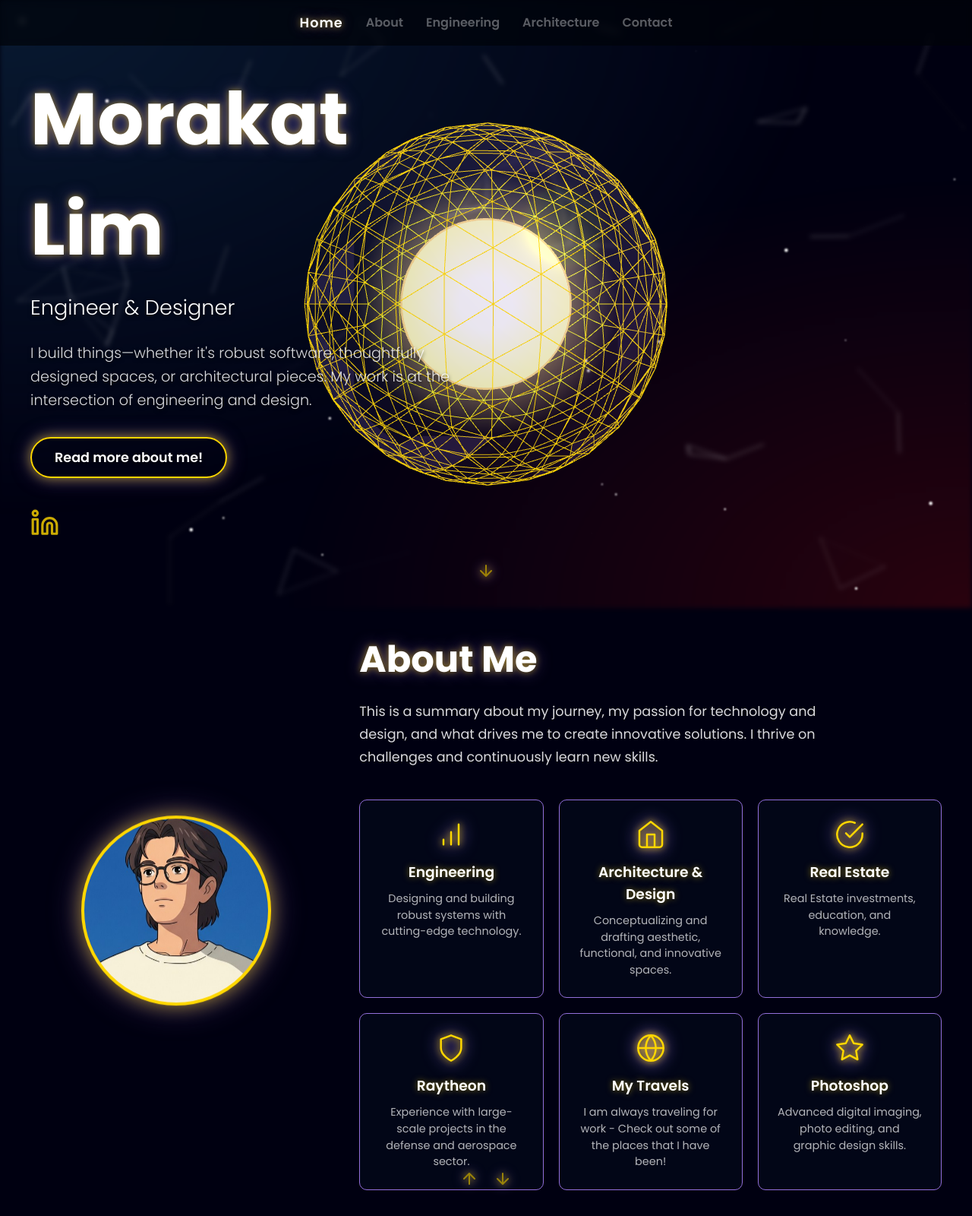
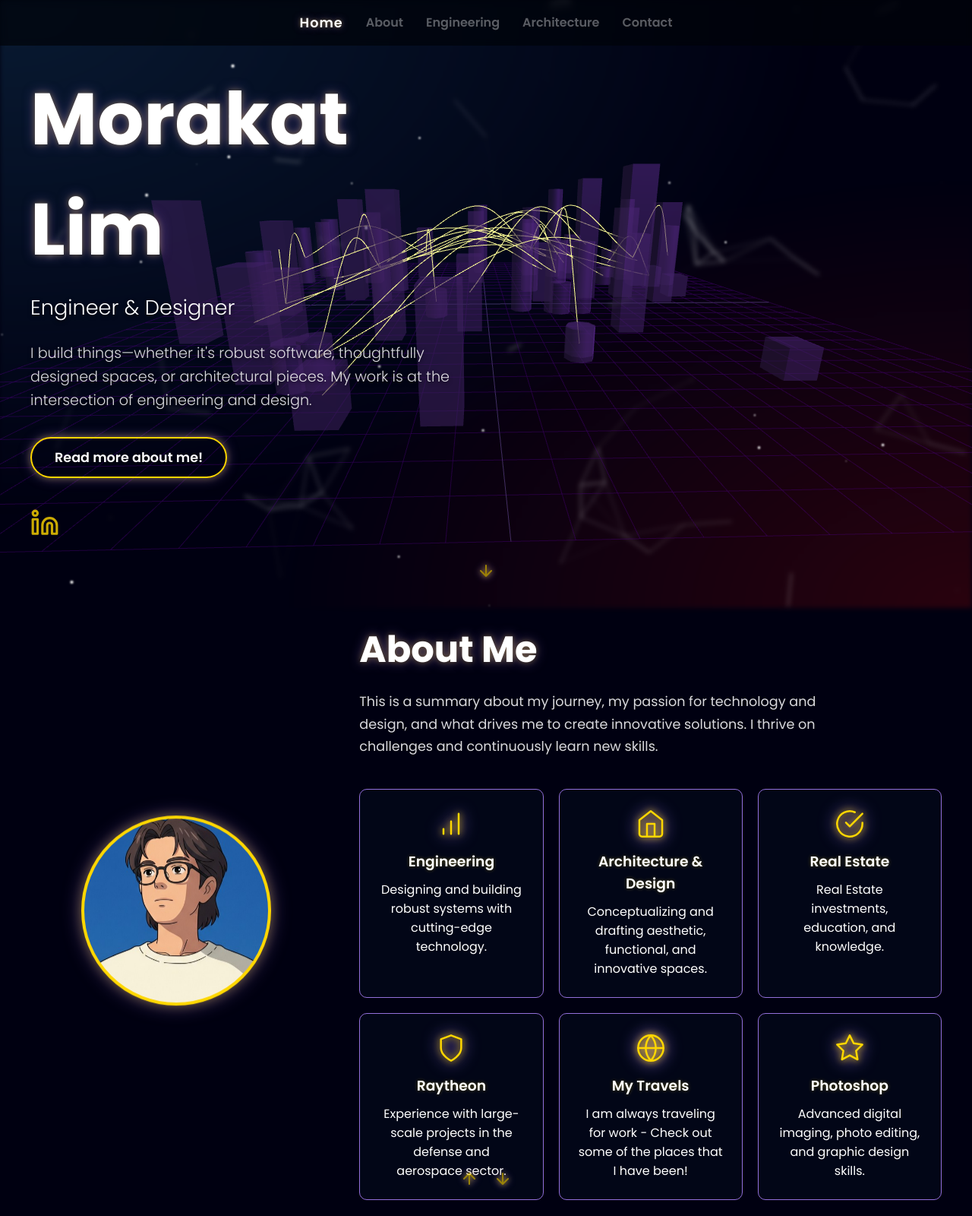
Before and after one commit to MorakatLim/Portfolio_Website, a plain HTML site: page index.html in a window 1280 px wide. Shown: the top 1600 px of the page at 76% size. Drawn offline with nearby package versions, Linux system fonts and the light colour scheme; animation ran at ten frames a second.

Commit message:
New home page - in progress

```diff
--- a/script.js
+++ b/script.js
@@ -216,7 +216,8 @@ document.addEventListener('DOMContentLoaded', () => {
                         <h4>Design Philosophy</h4>
                         <p>
                             My design philosophy centers on human-centric and sustainable design.
-                            I believe that buildings should not only be aesthetically pleasing but also functional, environmentally responsible, and seamlessly integrated with their surroundings.
+                            I believe that buildings should not only be aesthetically pleasing but also functional, environmentally responsible, and seamlessly integrated
+                            with their surroundings.
                         </p>
                     </div>
                     <div class="skills-container">
@@ -651,11 +652,10 @@ document.addEventListener('DOMContentLoaded', () => {
 
 
     // ===================================================================
-    // === THREE.JS DYSON SPHERE INITIALIZATION ==========================
+    // === THREE.JS URBAN FABRIC INITIALIZATION ==========================
     // ===================================================================
 
     if (document.getElementById('sphere-container')) {
-        // --- Setup ---
         const container = document.getElementById('sphere-container');
         const scene = new THREE.Scene();
         const camera = new THREE.PerspectiveCamera(75, container.clientWidth / container.clientHeight, 0.1, 1000);
@@ -664,65 +664,76 @@ document.addEventListener('DOMContentLoaded', () => {
         renderer.setSize(container.clientWidth, container.clientHeight);
         container.appendChild(renderer.domElement);
 
-        camera.position.z = 12;
+        camera.position.set(0, 5, 20); // Adjust camera position for a better view of the city
+        camera.lookAt(0, 0, 0);
 
         // --- Lighting ---
-        const ambientLight = new THREE.AmbientLight(0x404040, 2);
+        const ambientLight = new THREE.AmbientLight(0x404040, 1.5);
         scene.add(ambientLight);
 
-        const pointLight = new THREE.PointLight(0xffffff, 1, 100);
-        pointLight.position.set(10, 10, 10);
-        scene.add(pointLight);
+        const directionalLight = new THREE.DirectionalLight(0xffffff, 0.8);
+        directionalLight.position.set(10, 15, 10);
+        scene.add(directionalLight);
 
         // --- Main Group ---
-        const dysonSphereGroup = new THREE.Group();
-        dysonSphereGroup.position.x = 0;
-        scene.add(dysonSphereGroup);
+        const urbanFabricGroup = new THREE.Group();
+        scene.add(urbanFabricGroup);
 
-        // --- Sun & Glow ---
-        const sunGeometry = new THREE.SphereGeometry(2.5, 32, 32);
-        const sunMaterial = new THREE.MeshBasicMaterial({
-            color: 0xffdd88,
-            side: THREE.BackSide,
+        // --- Ground Grid (Real Estate & Planning) ---
+        const gridSize = 30;
+        const gridDivisions = 30;
+        const gridHelper = new THREE.GridHelper(gridSize, gridDivisions, 0x9370DB, 0x4B0082); // Purple and Darker Purple
+        gridHelper.material.opacity = 0.4;
+        gridHelper.material.transparent = true;
+        urbanFabricGroup.add(gridHelper);
+
+        // --- Abstract Buildings (Architecture & Design) ---
+        const buildings = [];
+        const buildingMaterial = new THREE.MeshStandardMaterial({
+            color: 0x8A2BE2, // Blue-Violet
+            transparent: true,
+            opacity: 0.6,
+            roughness: 0.5,
+            metalness: 0.8,
+            emissive: 0x9370DB, // Purple glow
+            emissiveIntensity: 0.2
         });
-        const sun = new THREE.Mesh(sunGeometry, sunMaterial);
-        dysonSphereGroup.add(sun);
 
-        const glowSpriteMaterial = new THREE.SpriteMaterial({
-            map: createGlowTexture(),
-            blending: THREE.AdditiveBlending,
-            transparent: true,
-            opacity: 0.9,
+        const numBuildings = 50;
+        for (let i = 0; i < numBuildings; i++) {
+            const geometry = Math.random() > 0.5 ? new THREE.BoxGeometry(1, Math.random() * 5 + 1, 1) : new THREE.CylinderGeometry(0.5, 0.5, Math.random() * 5 + 1, 8);
+            const building = new THREE.Mesh(geometry, buildingMaterial);
+
+            building.position.x = (Math.random() - 0.5) * gridSize * 0.8;
+            building.position.z = (Math.random() - 0.5) * gridSize * 0.8;
+            building.position.y = building.geometry.parameters.height / 2; // Position correctly on the grid
+
+            buildings.push(building);
+            urbanFabricGroup.add(building);
+        }
+
+        // --- Interconnecting Energy/Data Flow (Engineering) ---
+        const connections = [];
+        const connectionMaterial = new THREE.LineBasicMaterial({
+            color: 0xFFD700, // Gold
+            linewidth: 2
         });
-        const glowSprite = new THREE.Sprite(glowSpriteMaterial);
-        glowSprite.scale.set(8, 8, 1);
-        glowSprite.renderOrder = -1;
-        dysonSphereGroup.add(glowSprite);
-        // NOTE: The line below was in the original code. It adds the same glow sprite a second time.
-        // If this is unintentional, it can be removed.
-        dysonSphereGroup.add(glowSprite);
 
-        // --- Dyson Sphere Structure ---
-        const dysonGeometry = new THREE.IcosahedronGeometry(5, 5);
+        for (let i = 0; i < numBuildings / 2; i++) {
+            const buildingA = buildings[Math.floor(Math.random() * buildings.length)];
+            const buildingB = buildings[Math.floor(Math.random() * buildings.length)];
 
-        const panelMaterial = new THREE.MeshPhongMaterial({
-            color: 0x9370DB, // Changed back to Purple
-            shininess: 90,
-            specular: 0xffffff,
-            transparent: true,
-            opacity: 0.15,
-            side: THREE.DoubleSide
-        });
-        const dysonPanels = new THREE.Mesh(dysonGeometry, panelMaterial);
-        dysonSphereGroup.add(dysonPanels);
+            const points = [];
+            points.push(buildingA.position.clone());
+            points.push(new THREE.Vector3((buildingA.position.x + buildingB.position.x) / 2, Math.max(buildingA.position.y, buildingB.position.y) + 2, (buildingA.position.z + buildingB.position.z) / 2));
+            points.push(buildingB.position.clone());
 
-        const wireframeGeom = new THREE.WireframeGeometry(dysonGeometry);
-        const wireframeMaterial = new THREE.LineBasicMaterial({
-            color: 0xFFD700, // Kept as Gold
-            linewidth: 1
-        });
-        const dysonWireframe = new THREE.LineSegments(wireframeGeom, wireframeMaterial);
-        dysonSphereGroup.add(dysonWireframe);
+            const curve = new THREE.CatmullRomCurve3(points);
+            const lineGeometry = new THREE.BufferGeometry().setFromPoints(curve.getPoints(50));
+            const line = new THREE.Line(lineGeometry, connectionMaterial);
+            connections.push(line);
+            urbanFabricGroup.add(line);
+        }
 
         // --- Mouse Drag Controls ---
         let isDragging = false;
@@ -745,21 +756,34 @@ document.addEventListener('DOMContentLoaded', () => {
             };
             const rotateAngleX = deltaMove.y * 0.005;
             const rotateAngleY = deltaMove.x * 0.005;
-            dysonSphereGroup.rotation.x += rotateAngleX;
-            dysonSphereGroup.rotation.y += rotateAngleY;
+            urbanFabricGroup.rotation.x += rotateAngleX;
+            urbanFabricGroup.rotation.y += rotateAngleY;
             previousMousePosition = { x: e.clientX, y: e.clientY };
         });
 
         // --- Animation Loop ---
         function animate() {
             requestAnimationFrame(animate);
+
             // Constant rotation when not dragging
             if (!isDragging) {
-                dysonSphereGroup.rotation.y += 0.0005;
+                urbanFabricGroup.rotation.y += 0.0005;
             }
-            // Sun pulsation effect
-            const time = Date.now() * 0.0005;
-            sun.scale.setScalar(Math.sin(time) * 0.05 + 1);
+
+            // Animate buildings (simple pulsation/scaling)
+            const time = Date.now() * 0.001;
+            buildings.forEach((building, index) => {
+                building.scale.y = 1 + Math.sin(time + index * 0.5) * 0.1;
+                building.position.y = (building.geometry.parameters.height / 2) * building.scale.y;
+            });
+
+            // Animate connections (pulsating color or movement if more complex shader)
+            // For simplicity, we'll just make them glow a bit
+            connections.forEach(line => {
+                line.material.color.setHSL(0.15 + Math.sin(time * 0.5) * 0.05, 1, 0.7 + Math.cos(time * 0.5) * 0.1); // subtle hue and lightness shift
+            });
+
+
             renderer.render(scene, camera);
         }
         animate();
@@ -770,14 +794,15 @@ document.addEventListener('DOMContentLoaded', () => {
             camera.aspect = container.clientWidth / container.clientHeight;
             camera.updateProjectionMatrix();
 
-            // Adjust scale and opacity for different screen sizes
+            // Adjust scale for different screen sizes
             if (window.innerWidth <= 900) {
-                dysonSphereGroup.scale.set(0.6, 0.6, 0.6);
-                glowSpriteMaterial.opacity = 0.5;
+                urbanFabricGroup.scale.set(0.6, 0.6, 0.6);
+                camera.position.set(0, 5, 30); // Move camera back for smaller scale
             } else {
-                dysonSphereGroup.scale.set(1, 1, 1);
-                glowSpriteMaterial.opacity = 0.9;
+                urbanFabricGroup.scale.set(1, 1, 1);
+                camera.position.set(0, 5, 20); // Default camera position
             }
+            camera.lookAt(0, 0, 0); // Ensure camera always looks at the center
         });
 
         // Trigger resize on load to set the initial state
@@ -785,6 +810,7 @@ document.addEventListener('DOMContentLoaded', () => {
     }
 
     /**
+     * Helper function (kept from original, but not directly used in new scene)
      * Generates a canvas texture for a glowing sphere.
      * @returns {THREE.CanvasTexture} - The generated texture.
     **/
--- a/style.css
+++ b/style.css
@@ -6,7 +6,7 @@
 
 :root {
     --clr-gold: #FFD700;
-    --clr-gold-glow: rgba(255, 215, 0, 0.5);
+    --clr-gold-glow: rgba(255, 215, 0, 0.3); /* Reduced opacity for a softer glow */
     --clr-purple: #9370DB;
     --clr-purple-glow: rgba(147, 112, 219, 0.5);
     --clr-engineering-bg: #010409;
@@ -110,7 +110,7 @@ button:focus-visible {
 
 .nav-list li a:hover {
     color: #fff;
-    text-shadow: 0 0 8px var(--clr-gold-glow);
+    text-shadow: 0 0 5px var(--clr-gold-glow); /* Reduced glow */
     opacity: 1;
 }
 
@@ -119,7 +119,7 @@ button:focus-visible {
     letter-spacing: 1px;
     font-size: 1.1em;
     opacity: 1;
-    text-shadow: 0 0 8px var(--clr-gold-glow), 0 0 15px var(--clr-purple-glow);
+    text-shadow: 0 0 5px var(--clr-gold-glow), 0 0 10px var(--clr-purple-glow); /* Reduced gold glow */
 }
 
 /* =================================================================== */
@@ -166,7 +166,7 @@ section:focus {
     font-size: 3rem;
     margin-bottom: 1rem;
     color: #fff;
-    text-shadow: 0 0 8px var(--clr-gold-glow), 0 0 15px var(--clr-purple-glow);
+    text-shadow: 0 0 5px var(--clr-gold-glow), 0 0 10px var(--clr-purple-glow); /* Reduced gold glow */
 }
 
 .hud-panel p {
@@ -220,7 +220,7 @@ section:focus {
     font-size: 6rem;
     margin-bottom: 0.5rem;
     color: #fff;
-    text-shadow: 0 0 10px var(--clr-gold-glow), 0 0 20px var(--clr-purple-glow);
+    text-shadow: 0 0 8px var(--clr-gold-glow), 0 0 15px var(--clr-purple-glow); /* Reduced gold glow */
 }
 
 .hero-content .subtitle {
@@ -249,13 +249,13 @@ section:focus {
     font-weight: 600;
     font-size: 1.1rem;
     transition: all 0.3s ease;
-    box-shadow: 0 0 15px var(--clr-gold-glow), 0 0 25px var(--clr-purple-glow);
+    box-shadow: 0 0 10px var(--clr-gold-glow), 0 0 15px var(--clr-purple-glow); /* Reduced gold glow */
 }
 
 .hero-cta:hover {
     background-color: var(--clr-gold);
     color: #000011;
-    box-shadow: 0 0 30px var(--clr-gold-glow), 0 0 45px var(--clr-purple-glow);
+    box-shadow: 0 0 20px var(--clr-gold-glow), 0 0 30px var(--clr-purple-glow); /* Reduced gold glow */
     transform: translateY(-3px) scale(1.05);
 }
 
@@ -275,7 +275,7 @@ section:focus {
 .hero-socials a:hover {
     opacity: 1;
     transform: translateY(-3px) scale(1.1);
-    filter: drop-shadow(0 0 8px var(--clr-gold)) drop-shadow(0 0 12px var(--clr-purple));
+    filter: drop-shadow(0 0 5px var(--clr-gold)) drop-shadow(0 0 8px var(--clr-purple)); /* Reduced gold glow */
 }
 
 #sphere-container {
@@ -351,7 +351,7 @@ section:focus {
     background-size: cover;
     background-position: center;
     border: 4px solid var(--clr-gold);
-    box-shadow: 0 0 25px var(--clr-gold-glow), 0 0 40px var(--clr-purple-glow);
+    box-shadow: 0 0 15px var(--clr-gold-glow), 0 0 25px var(--clr-purple-glow); /* Reduced gold glow */
     animation: float 6s ease-in-out infinite;
     cursor: pointer;
     transition: transform 0.3s ease, box-shadow 0.3s ease;
@@ -359,7 +359,7 @@ section:focus {
 
 .about-photo-container:hover {
     transform: translateY(-5px) scale(1.02);
-    box-shadow: 0 10px 40px rgba(0, 0, 0, 0.3), 0 0 40px var(--clr-gold-glow), 0 0 60px var(--clr-purple-glow);
+    box-shadow: 0 10px 40px rgba(0, 0, 0, 0.3), 0 0 25px var(--clr-gold-glow), 0 0 40px var(--clr-purple-glow); /* Reduced gold glow */
 }
 
 .about-right {
@@ -371,7 +371,7 @@ section:focus {
     font-size: 3rem;
     margin-bottom: 1rem;
     color: #fff;
-    text-shadow: 0 0 10px var(--clr-gold-glow), 0 0 20px var(--clr-purple-glow);
+    text-shadow: 0 0 8px var(--clr-gold-glow), 0 0 15px var(--clr-purple-glow); /* Reduced gold glow */
 }
 
 .about-right .about-bio {
@@ -417,13 +417,7 @@ section:focus {
     margin-bottom: 10px;
     font-weight: 600;
     color: #fff;
-    text-shadow: 0 0 8px var(--clr-gold-glow);
-}
-
-.project-box p {
-    font-size: 0.9rem;
-    line-height: 1.5;
-    color: rgba(255, 255, 255, 0.7);
+    text-shadow: 0 0 5px var(--clr-gold-glow); /* Reduced gold glow */
 }
 
 /* --- Project Box Hover Animation --- */
@@ -441,7 +435,7 @@ section:focus {
 
 .project-box:hover {
     transform: translateY(-5px) scale(1.03);
-    box-shadow: 0 10px 30px rgba(0, 0, 0, 0.2), 0 0 20px var(--clr-purple-glow), 0 0 30px var(--clr-gold-glow);
+    box-shadow: 0 10px 30px rgba(0, 0, 0, 0.2), 0 0 15px var(--clr-purple-glow), 0 0 20px var(--clr-gold-glow); /* Reduced gold glow */
     border-image: conic-gradient(from var(--angle), #010409, var(--clr-gold), var(--clr-purple), var(--clr-gold), #010409) 1;
     animation: border-spin 3s linear infinite;
 }
@@ -457,7 +451,7 @@ section:focus {
     border: 1px solid var(--clr-purple);
     background: rgba(10, 25, 47, 0.2);
     backdrop-filter: blur(5px);
-    box-shadow: 0 0 25px rgba(0, 0, 0, 0.2), 0 0 35px var(--clr-purple-glow);
+    box-shadow: 0 0 15px rgba(0, 0, 0, 0.2), 0 0 25px var(--clr-purple-glow); /* Reduced shadow */
     color: #fff;
 }
 
@@ -469,7 +463,7 @@ section:focus {
     width: 100%;
     height: 100%;
     z-index: 1;
-    filter: blur(1.5px) drop-shadow(0 0 10px var(--clr-purple-glow));
+    filter: blur(1.5px) drop-shadow(0 0 8px var(--clr-purple-glow)); /* Reduced glow */
 }
 
 .circuitry-background svg {
@@ -508,7 +502,7 @@ section:focus {
         linear-gradient(var(--clr-purple-glow) 1px, transparent 1px),
         linear-gradient(90deg, var(--clr-purple-glow) 1px, transparent 1px);
     background-size: 25px 25px;
-    box-shadow: 0 0 25px var(--clr-purple-glow);
+    box-shadow: 0 0 15px var(--clr-purple-glow); /* Reduced shadow */
 }
 
 .theme-architecture .hud-panel::before {
@@ -523,7 +517,7 @@ section:focus {
 
 .theme-architecture .hud-panel h1 {
     color: #fff;
-    text-shadow: 0 0 10px var(--clr-gold-glow), 0 0 20px var(--clr-purple-glow);
+    text-shadow: 0 0 8px var(--clr-gold-glow), 0 0 15px var(--clr-purple-glow); /* Reduced gold glow */
 }
 
 /* --- Contact Theme --- */
@@ -557,7 +551,7 @@ section:focus {
     opacity: 0.6;
     transition: opacity 0.3s ease, transform 0.3s ease, filter 0.3s ease;
     text-decoration: none;
-    filter: drop-shadow(0 0 5px var(--clr-gold)) drop-shadow(0 0 8px var(--clr-purple));
+    filter: drop-shadow(0 0 3px var(--clr-gold)) drop-shadow(0 0 5px var(--clr-purple)); /* Reduced glow */
 }
 
 .arrow:hover {
@@ -602,7 +596,7 @@ body.modal-open .modal-overlay {
     max-width: 1000px;
     position: relative;
     color: #fff;
-    box-shadow: 0 10px 40px rgba(0, 0, 0, 0.5), 0 0 25px var(--clr-purple-glow);
+    box-shadow: 0 10px 40px rgba(0, 0, 0, 0.5), 0 0 15px var(--clr-purple-glow); /* Reduced shadow */
     transform: scale(0.9);
     transition: transform 0.4s ease;
     max-height: 90vh;
@@ -636,7 +630,7 @@ body.modal-open .modal-window {
 .modal-close-btn:hover {
     opacity: 1;
     transform: scale(1.1) rotate(90deg);
-    text-shadow: 0 0 8px var(--clr-gold-glow);
+    text-shadow: 0 0 5px var(--clr-gold-glow); /* Reduced glow */
 }
 
 .modal-content-area {
@@ -648,7 +642,7 @@ body.modal-open .modal-window {
 .modal-content-area h3 {
     margin-bottom: 10px;
     color: #fff;
-    text-shadow: 0 0 8px var(--clr-gold-glow), 0 0 15px var(--clr-purple-glow);
+    text-shadow: 0 0 5px var(--clr-gold-glow), 0 0 10px var(--clr-purple-glow); /* Reduced gold glow */
 }
 
 .modal-content-area p {
@@ -671,7 +665,7 @@ body.modal-open .modal-window {
     background-size: cover;
     background-position: center;
     border: 4px solid var(--clr-gold);
-    box-shadow: 0 0 30px var(--clr-gold-glow), 0 0 45px var(--clr-purple-glow);
+    box-shadow: 0 0 20px var(--clr-gold-glow), 0 0 30px var(--clr-purple-glow); /* Reduced gold glow */
     margin-bottom: 25px;
 }
 
@@ -750,7 +744,7 @@ body.modal-open .modal-window {
     border-bottom: 1px solid var(--clr-purple);
     color: #fff;
     font-weight: 600;
-    text-shadow: 0 0 8px var(--clr-gold-glow);
+    text-shadow: 0 0 5px var(--clr-gold-glow); /* Reduced glow */
 }
 
 .gallery-category-title:first-of-type {
@@ -782,7 +776,7 @@ body.modal-open .modal-window {
 }
 
 .modal-gallery-container img:hover {
-    box-shadow: 0 0 12px var(--clr-gold-glow), 0 0 20px var(--clr-purple-glow);
+    box-shadow: 0 0 8px var(--clr-gold-glow), 0 0 15px var(--clr-purple-glow); /* Reduced gold glow */
     transform: scale(1.03) translateY(-2px);
     border-color: var(--clr-gold);
 }
@@ -852,7 +846,7 @@ body.modal-open .modal-window {
     max-width: 90%;
     max-height: 85%;
     object-fit: contain;
-    box-shadow: 0 0 40px var(--clr-gold-glow), 0 0 60px var(--clr-purple-glow);
+    box-shadow: 0 0 25px var(--clr-gold-glow), 0 0 40px var(--clr-purple-glow); /* Reduced gold glow */
 }
 
 .lightbox-close {
@@ -868,7 +862,7 @@ body.modal-open .modal-window {
 
 .lightbox-close:hover {
     transform: scale(1.1);
-    text-shadow: 0 0 8px var(--clr-gold-glow);
+    text-shadow: 0 0 5px var(--clr-gold-glow); /* Reduced glow */
 }
 
 .lightbox-nav {
@@ -931,7 +925,7 @@ body.modal-open .modal-window {
 
 .raytheon-icon {
     color: var(--clr-gold);
-    filter: drop-shadow(0 0 8px var(--clr-gold-glow)) drop-shadow(0 0 12px var(--clr-purple-glow));
+    filter: drop-shadow(0 0 5px var(--clr-gold-glow)) drop-shadow(0 0 8px var(--clr-purple-glow)); /* Reduced gold glow */
     margin-bottom: 15px;
 }
 
@@ -943,7 +937,7 @@ body.modal-open .modal-window {
     font-size: 1.2rem;
     font-weight: 600;
     color: #fff;
-    text-shadow: 0 0 8px var(--clr-gold-glow);
+    text-shadow: 0 0 5px var(--clr-gold-glow); /* Reduced glow */
     margin: 0;
 }
 
@@ -1007,11 +1001,11 @@ body.modal-open .modal-window {
     color: #fff;
     text-decoration: none;
     transition: text-shadow 0.3s ease;
-    text-shadow: 0 0 8px var(--clr-gold-glow);
+    text-shadow: 0 0 5px var(--clr-gold-glow); /* Reduced glow */
 }
 
 .engineering-title-link:hover {
-    text-shadow: 0 0 15px var(--clr-gold-glow);
+    text-shadow: 0 0 10px var(--clr-gold-glow); /* Reduced glow */
 }
 
 /* --- Architecture Modal (OLD) --- */
@@ -1025,7 +1019,7 @@ body.modal-open .modal-window {
     font-weight: 600;
     color: #fff;
     margin-bottom: 5px;
-    text-shadow: 0 0 10px var(--clr-gold-glow), 0 0 20px var(--clr-purple-glow);
+    text-shadow: 0 0 8px var(--clr-gold-glow), 0 0 15px var(--clr-purple-glow); /* Reduced gold glow */
 }
 
 .architecture-project-desc {
@@ -1079,7 +1073,7 @@ body.modal-open .modal-window {
 
 .skill-item svg {
     color: var(--clr-gold);
-    filter: drop-shadow(0 0 8px var(--clr-gold-glow)) drop-shadow(0 0 12px var(--clr-purple-glow));
+    filter: drop-shadow(0 0 5px var(--clr-gold-glow)) drop-shadow(0 0 8px var(--clr-purple-glow)); /* Reduced gold glow */
 }
 
 .skill-item p {
@@ -1101,7 +1095,7 @@ body.modal-open .modal-window {
     font-size: 3rem;
     margin-bottom: 1rem;
     color: #fff;
-    text-shadow: 0 0 10px var(--clr-gold-glow), 0 0 20px var(--clr-purple-glow);
+    text-shadow: 0 0 8px var(--clr-gold-glow), 0 0 15px var(--clr-purple-glow); /* Reduced gold glow */
 }
 
 .engineering-main-container .section-intro {
@@ -1134,23 +1128,9 @@ body.modal-open .modal-window {
 
 .engineering-project-card:hover {
     transform: translateY(-8px) scale(1.03);
-    box-shadow: 0 12px 35px rgba(0, 0, 0, 0.25), 0 0 25px var(--clr-purple-glow), 0 0 35px var(--clr-gold-glow);
+    box-shadow: 0 12px 35px rgba(0, 0, 0, 0.25), 0 0 20px var(--clr-purple-glow), 0 0 25px var(--clr-gold-glow); /* Reduced gold glow */
     border-image: conic-gradient(from var(--angle), #010409, var(--clr-gold), var(--clr-purple), var(--clr-gold), #010409) 1;
     animation: border-spin 3s linear infinite;
-}
-
-.engineering-project-card h3 {
-    margin-bottom: 15px;
-    font-weight: 600;
-    font-size: 1.5rem;
-    color: #fff;
-    text-shadow: 0 0 8px var(--clr-gold-glow);
-}
-
-.engineering-project-card p {
-    font-size: 1rem;
-    line-height: 1.6;
-    color: rgba(255, 255, 255, 0.8);
 }
 
 
@@ -1194,23 +1174,9 @@ body.modal-open .modal-window {
 
 .architecture-project-card:hover {
     transform: translateY(-8px) scale(1.03);
-    box-shadow: 0 12px 35px rgba(0, 0, 0, 0.25), 0 0 25px var(--clr-purple-glow), 0 0 35px var(--clr-gold-glow);
+    box-shadow: 0 12px 35px rgba(0, 0, 0, 0.25), 0 0 20px var(--clr-purple-glow), 0 0 25px var(--clr-gold-glow); /* Reduced gold glow */
     border-image: conic-gradient(from var(--angle), #010409, var(--clr-gold), var(--clr-purple), var(--clr-gold), #010409) 1;
     animation: border-spin 3s linear infinite;
-}
-
-.architecture-project-card h3 {
-    margin-bottom: 15px;
-    font-weight: 600;
-    font-size: 1.5rem;
-    color: #fff;
-    text-shadow: 0 0 8px var(--clr-gold-glow);
-}
-
-.architecture-project-card p {
-    font-size: 1rem;
-    line-height: 1.6;
-    color: rgba(255, 255, 255, 0.8);
 }
 
 
@@ -1282,7 +1248,7 @@ body.modal-open .modal-window {
     margin: 0 0 15px 0;
     font-weight: 600;
     color: #fff;
-    text-shadow: 0 0 10px var(--clr-gold-glow);
+    text-shadow: 0 0 8px var(--clr-gold-glow); /* Reduced glow */
 }
 
 .architectural-step .step-content {
```
